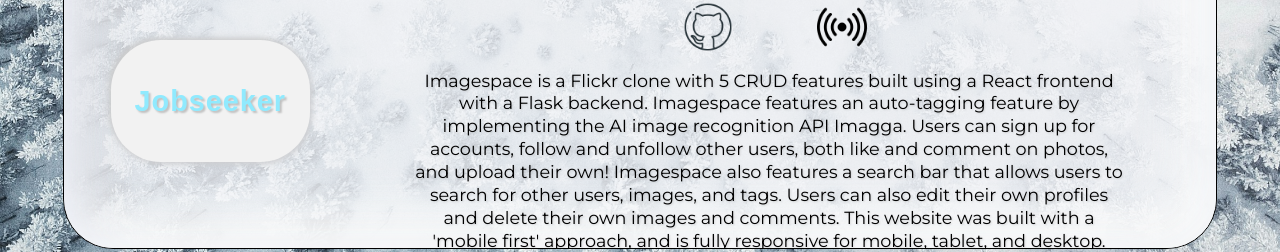
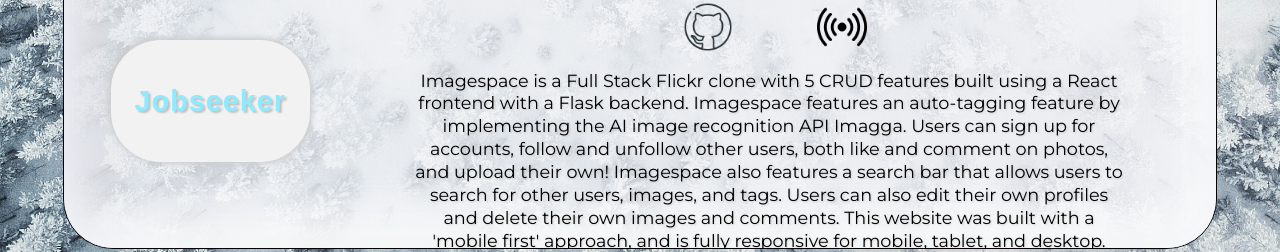
Before and after one commit to Sleightttt/Austin_Roach, a React (Create React App) app in the folder planner-app/: page /projects in a window 1280 px wide. Shown: the part 548-800 px from the top of the page. Built offline with nearby package versions, Linux system fonts and the light colour scheme.

Commit message:
added clarity to download links

```diff
--- a/planner-app/src/components/Contact/Contact.css
+++ b/planner-app/src/components/Contact/Contact.css
@@ -91,8 +91,8 @@
 }
 
 .anchor-link:hover {
-  text-decoration: none;
-  color: gainsboro;
+  text-decoration: underline;
+  color: rgb(160, 160, 160);
 }
 
 .entry-text {
--- a/planner-app/src/components/Projects/index.js
+++ b/planner-app/src/components/Projects/index.js
@@ -27,8 +27,7 @@
 
   const entryContent = {
     image: {
-      about:
-        "Imagespace is a Flickr clone with 5 CRUD features built using a React frontend with a Flask backend. Imagespace features an auto-tagging feature by implementing the AI image recognition API Imagga. Users can sign up for accounts, follow and unfollow other users, both like and comment on photos, and upload their own! Imagespace also features a search bar that allows users to search for other users, images, and tags. Users can also edit their own profiles and delete their own images and comments. This website was built with a 'mobile first' approach, and is fully responsive for mobile, tablet, and desktop.",
+      about: `Imagespace is a Full Stack Flickr clone with 5 CRUD features built using a React frontend with a Flask backend. Imagespace features an auto-tagging feature by implementing the AI image recognition API Imagga. Users can sign up for accounts, follow and unfollow other users, both like and comment on photos, and upload their own! Imagespace also features a search bar that allows users to search for other users, images, and tags. Users can also edit their own profiles and delete their own images and comments. This website was built with a 'mobile first' approach, and is fully responsive for mobile, tablet, and desktop.`,
       githubLink: "https://github.com/Sleightttt/AA-Captstone-Project",
       techIcons: [
         "https://cdn.jsdelivr.net/gh/devicons/devicon@latest/icons/amazonwebservices/amazonwebservices-original-wordmark.svg",
```
